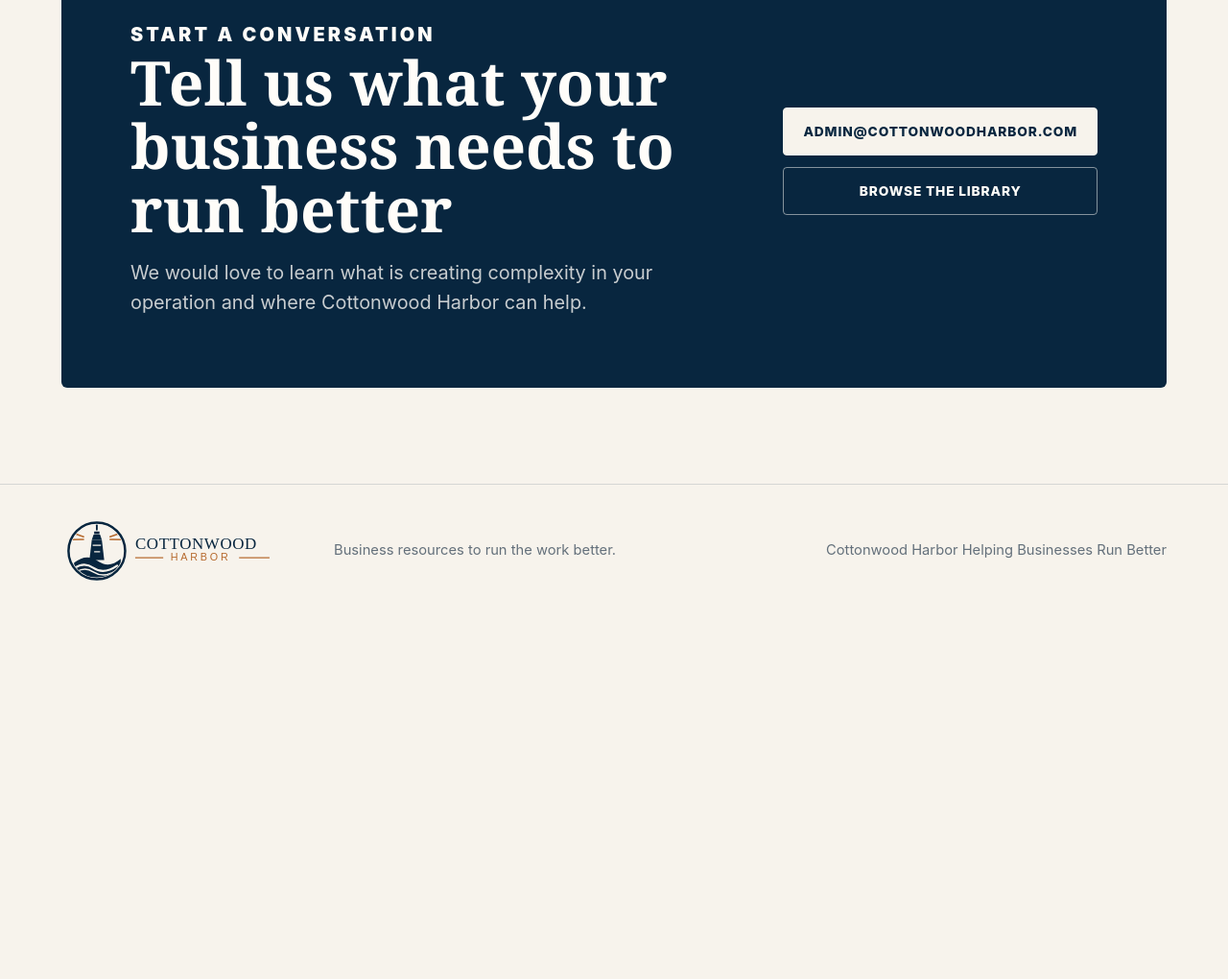
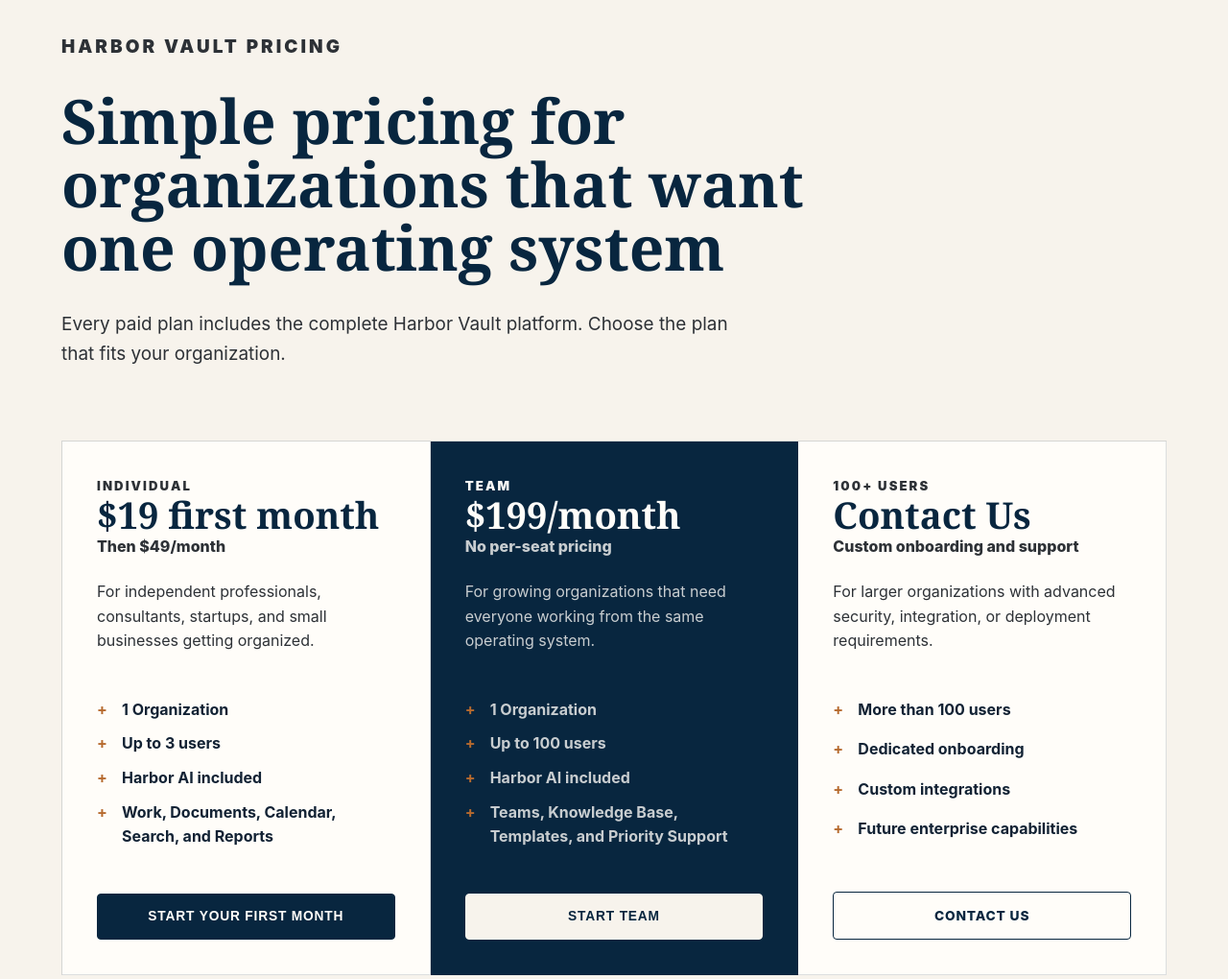
Before and after one commit to KBKirs/cottonwood-harbor-site, a website: page products.html in a window 1280 px wide. Shown: the part 2389-3409 px from the top of the page at 96% size. Before the commit the page ends 3032 px from the top, so only its background shows below. Drawn offline with Linux system fonts and the light colour scheme.

Commit message:
Add Harbor Vault checkout flow

```diff
--- a/products.html
+++ b/products.html
@@ -55,7 +55,7 @@
           <div class="product-copy">
             <p>Harbor Vault is designed to become the operational hub for growing businesses.</p>
             <p>It helps organizations organize work, improve visibility, coordinate teams, and make informed decisions.</p>
-            <a class="button secondary" href="mailto:admin@cottonwoodharbor.com?subject=Harbor%20Vault">Ask About Harbor Vault</a>
+            <a class="button secondary" href="#pricing">View Pricing</a>
           </div>
         </article>
 
@@ -92,6 +92,64 @@
         </article>
       </section>
 
+      <section class="pricing-section" id="pricing" aria-label="Harbor Vault pricing">
+        <div class="pricing-heading">
+          <p class="eyebrow">Harbor Vault Pricing</p>
+          <h2>Simple pricing for organizations that want one operating system</h2>
+          <p>Every paid plan includes the complete Harbor Vault platform. Choose the plan that fits your organization.</p>
+        </div>
+
+        <div class="pricing-grid">
+          <article class="pricing-card">
+            <div>
+              <p class="eyebrow">Individual</p>
+              <h3>$19 first month</h3>
+              <p class="price-note">Then $49/month</p>
+            </div>
+            <p>For independent professionals, consultants, startups, and small businesses getting organized.</p>
+            <ul class="product-list">
+              <li>1 Organization</li>
+              <li>Up to 3 users</li>
+              <li>Harbor AI included</li>
+              <li>Work, Documents, Calendar, Search, and Reports</li>
+            </ul>
+            <button class="button primary" type="button" data-checkout-plan="individual">Start Your First Month</button>
+          </article>
+
+          <article class="pricing-card highlighted">
+            <div>
+              <p class="eyebrow">Team</p>
+              <h3>$199/month</h3>
+              <p class="price-note">No per-seat pricing</p>
+            </div>
+            <p>For growing organizations that need everyone working from the same operating system.</p>
+            <ul class="product-list">
+              <li>1 Organization</li>
+              <li>Up to 100 users</li>
+              <li>Harbor AI included</li>
+              <li>Teams, Knowledge Base, Templates, and Priority Support</li>
+            </ul>
+            <button class="button primary" type="button" data-checkout-plan="team">Start Team</button>
+          </article>
+
+          <article class="pricing-card">
+            <div>
+              <p class="eyebrow">100+ Users</p>
+              <h3>Contact Us</h3>
+              <p class="price-note">Custom onboarding and support</p>
+            </div>
+            <p>For larger organizations with advanced security, integration, or deployment requirements.</p>
+            <ul class="product-list">
+              <li>More than 100 users</li>
+              <li>Dedicated onboarding</li>
+              <li>Custom integrations</li>
+              <li>Future enterprise capabilities</li>
+            </ul>
+            <a class="button secondary" href="mailto:admin@cottonwoodharbor.com?subject=Harbor%20Vault%20100%2B%20Users">Contact Us</a>
+          </article>
+        </div>
+      </section>
+
       <section class="contact">
         <div>
           <p class="eyebrow">Start a conversation</p>
--- a/script.js
+++ b/script.js
@@ -14,3 +14,44 @@ if (menuButton && mobileMenu) {
     }
   });
 }
+
+const checkoutButtons = document.querySelectorAll("[data-checkout-plan]");
+
+checkoutButtons.forEach((button) => {
+  button.addEventListener("click", async () => {
+    const plan = button.getAttribute("data-checkout-plan");
+    const originalText = button.textContent;
+
+    button.setAttribute("aria-busy", "true");
+    button.textContent = "Opening checkout";
+
+    try {
+      const response = await fetch("/.netlify/functions/create-checkout-session", {
+        method: "POST",
+        headers: {
+          "Content-Type": "application/json",
+        },
+        body: JSON.stringify({ plan }),
+      });
+
+      const data = await response.json();
+
+      if (!response.ok || !data.url) {
+        throw new Error(data.error || "Checkout is unavailable");
+      }
+
+      window.location.href = data.url;
+    } catch (error) {
+      button.textContent = "Try again";
+      button.removeAttribute("aria-busy");
+      alert("Checkout is not available yet. Please email admin@cottonwoodharbor.com.");
+    }
+
+    if (document.visibilityState === "visible") {
+      window.setTimeout(() => {
+        button.textContent = originalText;
+        button.removeAttribute("aria-busy");
+      }, 2500);
+    }
+  });
+});
--- a/styles.css
+++ b/styles.css
@@ -834,6 +834,85 @@ h3 {
   margin-top: 12px;
 }
 
+.pricing-section {
+  padding: clamp(54px, 8vw, 104px) clamp(20px, 5vw, 70px);
+  background: var(--cream);
+  border-top: 1px solid var(--line);
+  border-bottom: 1px solid var(--line);
+}
+
+.pricing-heading {
+  display: grid;
+  max-width: 900px;
+  gap: 14px;
+  margin-bottom: clamp(30px, 5vw, 56px);
+}
+
+.pricing-heading p {
+  max-width: 720px;
+  color: var(--charcoal);
+  font-size: clamp(1.04rem, 1.48vw, 1.26rem);
+}
+
+.pricing-grid {
+  display: grid;
+  grid-template-columns: repeat(3, minmax(0, 1fr));
+  border-top: 1px solid var(--line);
+  border-left: 1px solid var(--line);
+}
+
+.pricing-card {
+  display: grid;
+  min-height: 540px;
+  grid-template-rows: auto auto 1fr auto;
+  gap: 22px;
+  padding: clamp(24px, 3vw, 36px);
+  background: var(--white);
+  border-right: 1px solid var(--line);
+  border-bottom: 1px solid var(--line);
+}
+
+.pricing-card.highlighted {
+  background: var(--navy);
+  color: var(--white);
+}
+
+.pricing-card h3 {
+  font-size: clamp(1.8rem, 3vw, 3.1rem);
+}
+
+.pricing-card p {
+  margin: 0;
+  color: var(--charcoal);
+}
+
+.pricing-card.highlighted p,
+.pricing-card.highlighted .price-note,
+.pricing-card.highlighted .product-list li {
+  color: rgba(255, 253, 249, 0.78);
+}
+
+.pricing-card.highlighted h3,
+.pricing-card.highlighted .eyebrow {
+  color: var(--white);
+}
+
+.pricing-card.highlighted .button.primary {
+  background: var(--cream);
+  color: var(--navy);
+  border-color: var(--cream);
+}
+
+.price-note {
+  margin-top: 8px;
+  color: var(--muted);
+  font-weight: 800;
+}
+
+.pricing-card .button {
+  width: 100%;
+}
+
 .operating-principles {
   padding: clamp(64px, 9vw, 118px) clamp(20px, 5vw, 70px);
   background: var(--white);
@@ -963,6 +1042,10 @@ h3 {
     grid-template-columns: repeat(2, minmax(0, 1fr));
   }
 
+  .pricing-grid {
+    grid-template-columns: 1fr;
+  }
+
   .operating-grid {
     grid-template-columns: repeat(2, minmax(0, 1fr));
   }
@@ -1063,6 +1146,10 @@ h3 {
     grid-template-columns: 1fr;
   }
 
+  .pricing-card {
+    min-height: auto;
+  }
+
   .operating-grid {
     grid-template-columns: 1fr;
   }
```
Also changed, not shown: netlify/functions/create-checkout-session.js (added, +86 -0 lines).
